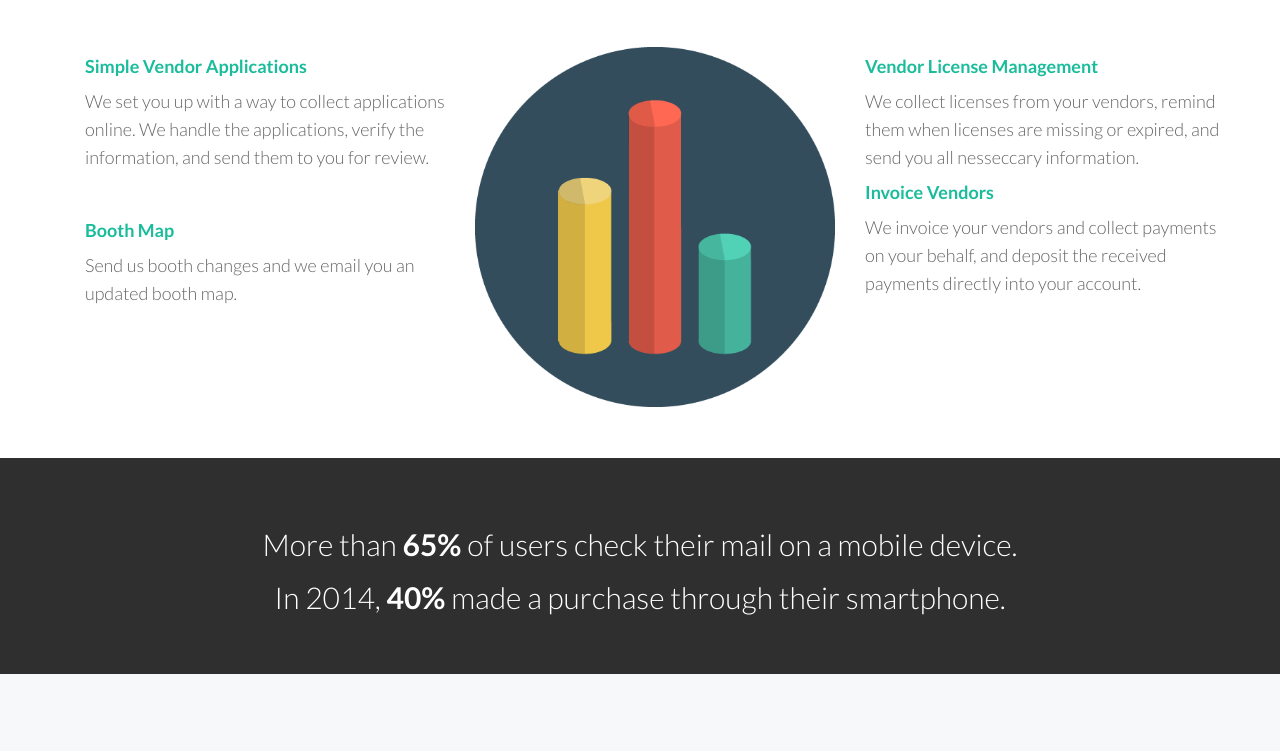
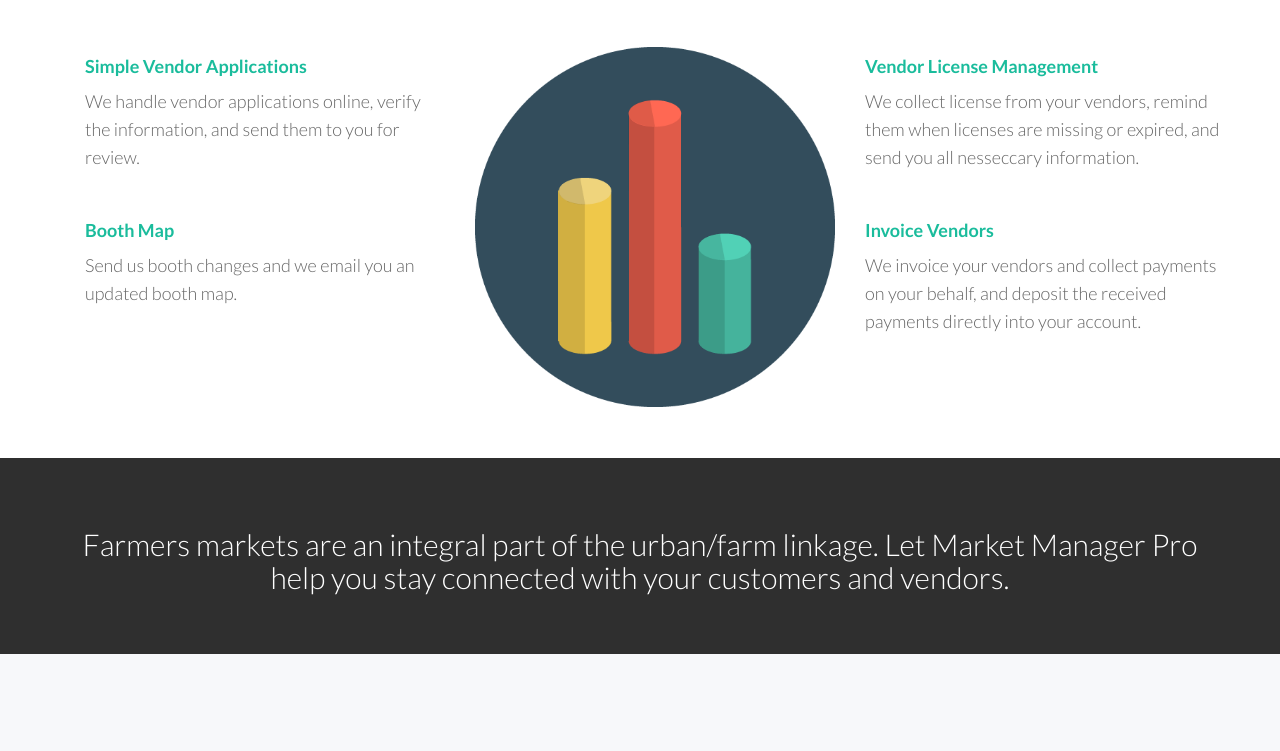
Before and after one commit to padraicdoyle/www.marketmanagerpro.com, a plain HTML site: page index.html in a window 1280 px wide. Shown: the part 2448-3199 px from the top of the page. Drawn offline with Linux system fonts and the light colour scheme; files whose address does not match are found by name.

Commit message:
copy for management

```diff
--- a/index.html
+++ b/index.html
@@ -70,7 +70,7 @@
 			<div class="col-md-6 col-md-offset-3 centered">
 				<h2>Your customers deserve a modern website</h2>
 				<hr class="aligncenter">
-				<h4>You solution is here.</h4>
+				<h4>We help you in every step of the process.</h4>
 			</div><!-- /col-md-6-->
 		</div><!--/row -->
 
@@ -100,7 +100,7 @@
 
 			<div class="row mt">
 				<div class="col-md-4">
-					<h4 class="green">Major Platforms</h4>
+					<h4 class="green">Be on all Major Platforms</h4>
 					<p>Lorem Ipsum is simply dummy text of the printing and typesetting industry.</p>
 					<h4 class="green mt">Push Notifications</h4>
 					<p>Lorem Ipsum is simply dummy text of the printing and typesetting industry.</p>
@@ -134,7 +134,7 @@
 			<div class="row mt">
 				<div class="col-md-4">
 					<h4 class="green">Simple Vendor Applications</h4>
-					<p>We set you up with a way to collect applications online.  We handle the applications, verify the information, and send them to you for review.</p>
+					<p>We handle vendor applications online, verify the information, and send them to you for review.</p>
 					<h4 class="green mt">Booth Map</h4>
 					<p>Send us booth changes and we email you an updated booth map.</p>
 				</div><!--/col-md-4-->
@@ -143,8 +143,8 @@
 				</div><!--/col-md-4-->
 				<div class="col-md-4">
 					<h4 class="green">Vendor License Management</h4>
-					<p>We collect licenses from your vendors, remind them when licenses are missing or expired, and send you all nesseccary information.</p>
-					<h4 class="green">Invoice Vendors</h4>
+					<p>We collect license from your vendors, remind them when licenses are missing or expired, and send you all nesseccary information.</p>
+					<h4 class="green mt">Invoice Vendors</h4>
 					<p>We invoice your vendors and collect payments on your behalf, and deposit the received payments directly into your account.</p>
 				</div><!--/col-md-4-->
 			</div><!--/row -->
@@ -161,8 +161,7 @@
 	<div id="cta">
 		<div class="container">
 			<div class="row">
-				<h2>More than <b>65%</b> of users check their mail on a mobile device.</h2>
-				<h2>In 2014, <b>40%</b> made a purchase through their smartphone.</h2>
+				<h2>Farmers markets are an integral part of the urban/farm linkage. Let Market Manager Pro help you stay connected with your customers and vendors.</h2>
 			</div><!--/row -->
 		</div><!--/container -->
 	</div><!--/CTA -->
```
